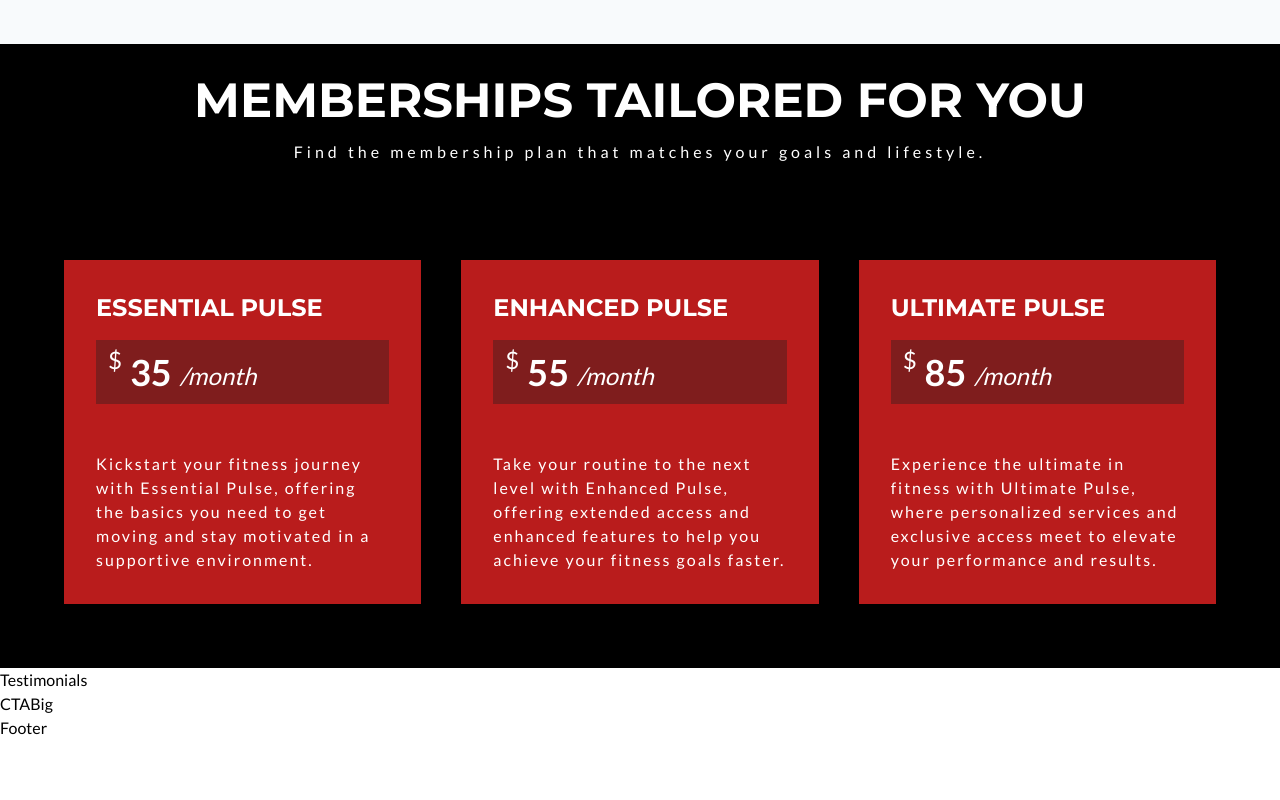
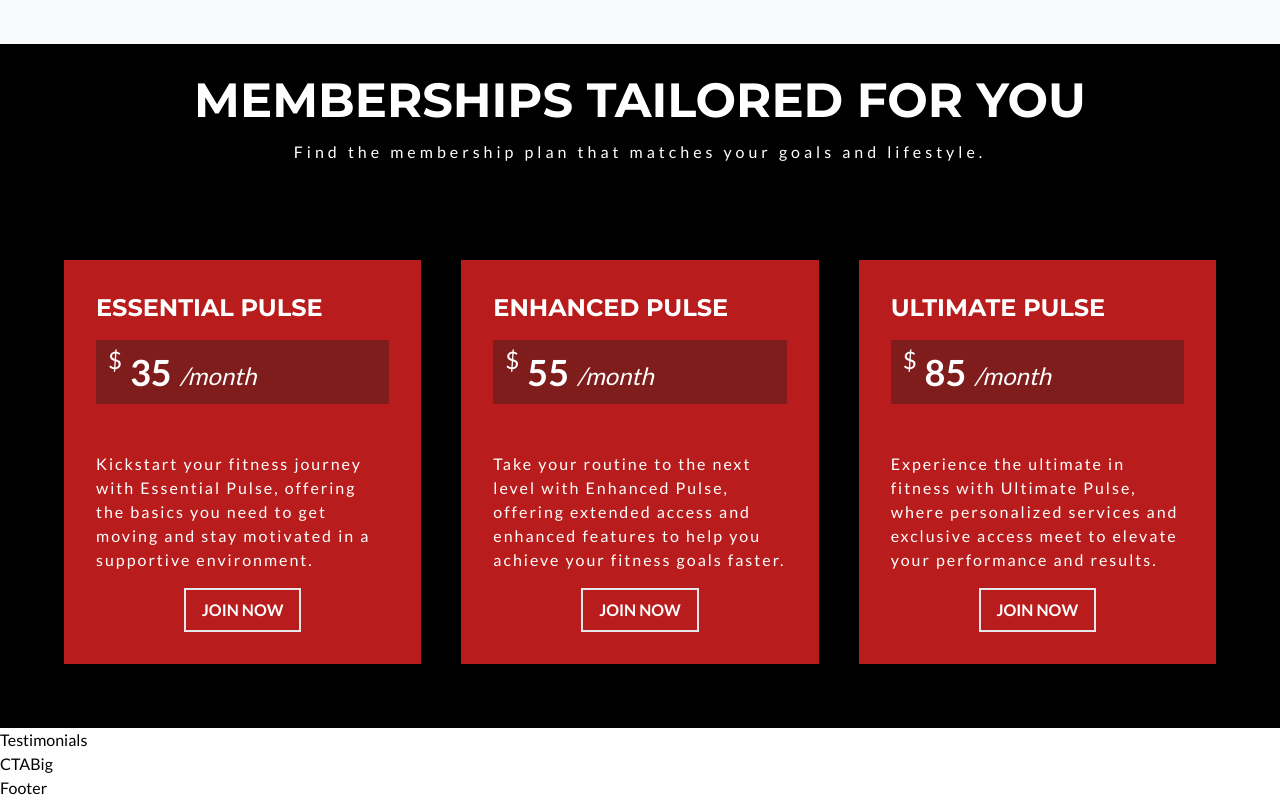
Before and after one commit to Quincy-Fer/pulse-fit, a Next.js app: page / in a window 1280 px wide. Shown: the part 3927-4727 px from the top of the page. Before the commit the page ends 4667 px from the top, so only its background shows below. Built offline with nearby package versions, Linux system fonts and the light colour scheme.

Commit message:
Add button to card with styling

```diff
--- a/components/PricingCard.tsx
+++ b/components/PricingCard.tsx
@@ -1,3 +1,5 @@
+import ButtonJoin from "./ButtonJoin";
+
 const PricingCard = ({
   title,
   price,
@@ -18,6 +20,15 @@ const PricingCard = ({
         </p>
       </div>
       <p className="text-white tracking-[2px] mt-8 ">{paragraph}</p>
+
+      <div className="text-center">
+        <ButtonJoin
+          text="Join Now"
+          href="/membership"
+          containerStyles="text-white px-4 py-2 border-2 uppercase mt-4 font-bold
+          hover:text-white hover:bg-black transition-all hover:border-none"
+        />
+      </div>
     </div>
   );
 };
```
